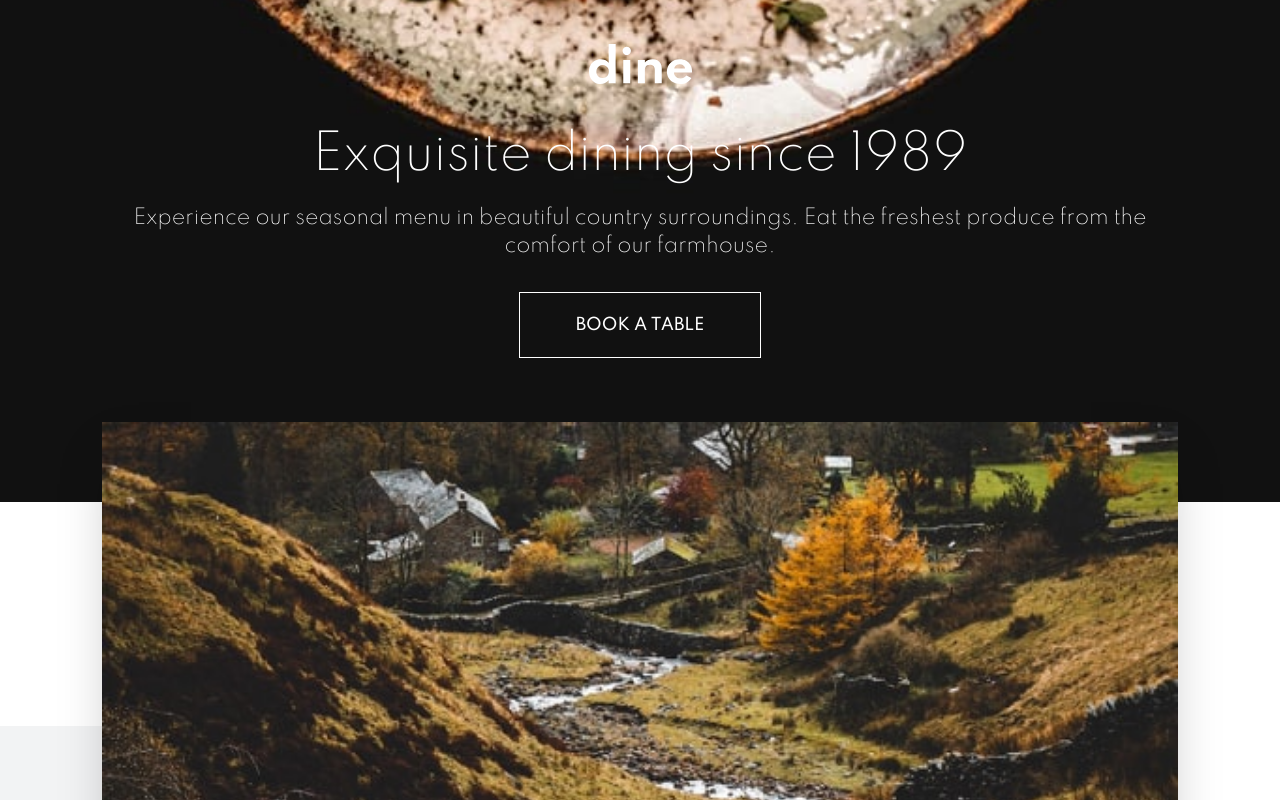
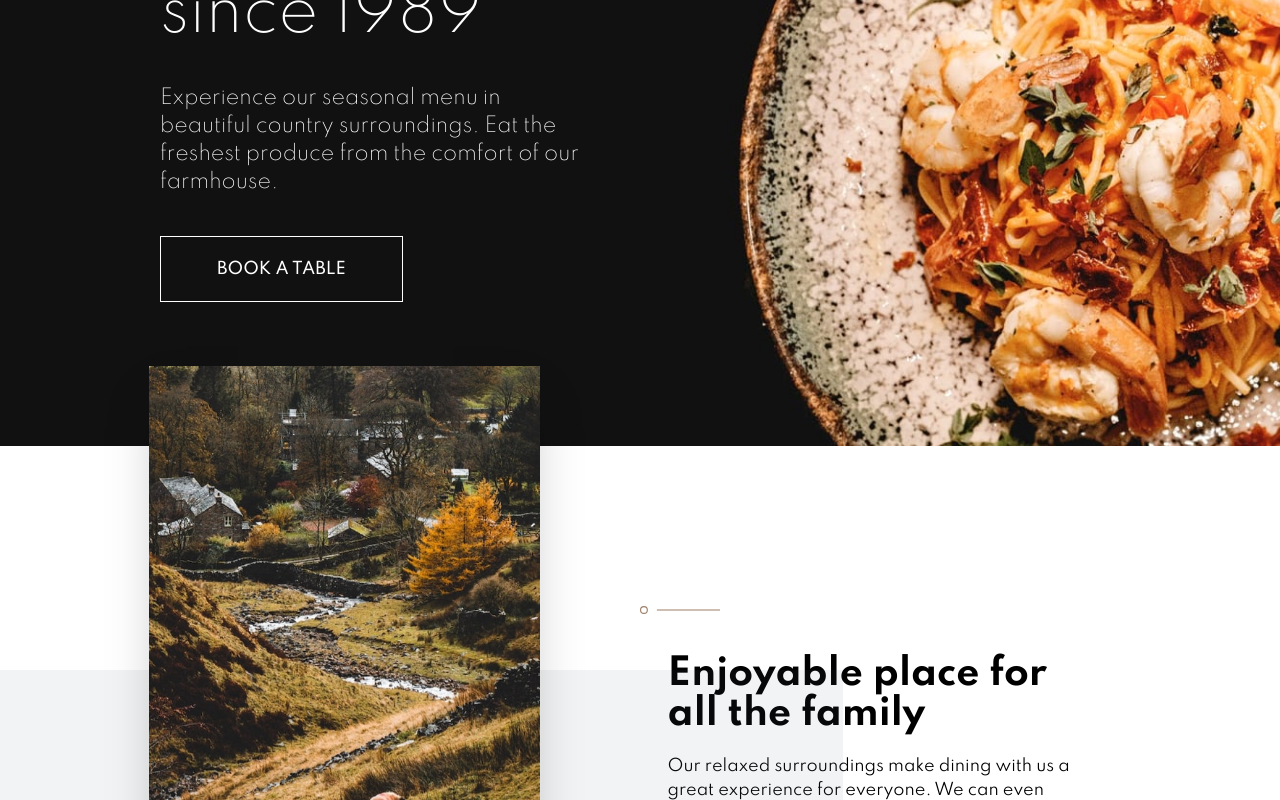
Before and after one commit to idriss101/Dine-Restaurant, a Next.js app: page / in a window 1280 px wide. Shown: the part 340-1140 px from the top of the page. Built offline with nearby package versions, Linux system fonts and the light colour scheme.

Commit message:
landing section responsive on desktops

```diff
--- a/components/About.js
+++ b/components/About.js
@@ -2,8 +2,10 @@ import React from "react";
 
 export default function About() {
   let isTablet;
+  let isDesktop;
   if (typeof window !== "undefined") {
     isTablet = window.matchMedia("(min-width:700px)").matches;
+    isDesktop = window.matchMedia("(min-width: 1024px)").matches;
   }
   const showpatternTablet = () => {
     if (isTablet === true) {
@@ -25,26 +27,33 @@ export default function About() {
       return null;
     }
   };
+  const getDeviceSize = () => {
+    if (isDesktop === true) {
+      return "desktop";
+    } else if (isTablet === true) {
+      return "tablet";
+    } else {
+      return "mobile";
+    }
+  };
   return (
     <div className="mx-auto w-11/12 flex flex-col items-center relative pb-10">
       {showpatternTablet()}
       <img
-        src={`/starter-code/images/homepage/enjoyable-place-${
-          isTablet ? "tablet" : "mobile"
-        }.jpg`}
+        src={`/starter-code/images/homepage/enjoyable-place-${getDeviceSize()}.jpg`}
         alt="enjoyable place image"
-        className="object-contain absolute -top-20 shadow-2xl block w-11/12"
+        className="object-contain absolute -top-20 shadow-2xl block w-11/12 lg:w-4/12 lg:left-24"
       />
       <img
         src="/starter-code/images/patterns/pattern-divide.svg"
         alt="divide pattern"
-        className="object-contain w-20 mt-96"
+        className="object-contain w-20 mt-96 lg:mt-40 lg:ml-20"
       />
-      <div className="text-center mt-10 w-11/12 mb-16 md:w-7/12">
-        <h2 className="text-4xl font-bold mb-5">
+      <div className="text-center mt-10 w-11/12 mb-16 md:w-7/12  lg: ml-96 lg:pl-20 lg:w-5/12">
+        <h2 className="text-4xl font-bold mb-5 lg:text-left">
           Enjoyable place for all the family
         </h2>
-        <p>
+        <p className="lg:text-left">
           Our relaxed surroundings make dining with us a great experience for
           everyone. We can even arrange a tour of the farm before your meal.
         </p>
--- a/components/Landing.js
+++ b/components/Landing.js
@@ -7,17 +7,17 @@ export default function Landing() {
   }
   return (
     <div>
-      <div className="w-screen bg-hero-mobile flex flex-col items-center no-repeat bg-cover pb-36 md:bg-hero-tablet">
-        <div className=" w-10/12 mt-64 text-center flex flex-col items-center md:mt-96">
+      <div className="w-screen bg-hero-mobile flex flex-col items-center no-repeat bg-cover pb-36 md:bg-hero-tablet lg:bg-hero-desktop lg:items-start lg:bg-right">
+        <div className=" w-10/12 mt-64 text-center flex flex-col items-center md:mt-96 lg:w-6/12 lg:items-start lg:mt-20 lg:ml-40 ">
           <img
             src="/starter-code/images/logo.svg"
             alt="company logo"
-            className="w-30 object-contain mb-12 "
+            className="w-30 object-contain mb-12 lg:mb-36 "
           />
-          <h1 className="text-white text-4xl font-extra-light mb-6 md:text-5xl w-4/6">
+          <h1 className="text-white text-4xl font-extra-light mb-6 md:text-5xl w-4/6 lg:text-left lg:text-6xl lg:w-5/6 lg:mb-10">
             Exquisite dining since 1989
           </h1>
-          <p className="text-white font-extra-light mb-8 md:text-xl">
+          <p className="text-white font-extra-light mb-8 md:text-xl lg:text-left lg:w-4/6 lg:mb-10">
             Experience our seasonal menu in beautiful country surroundings. Eat
             the freshest produce from the comfort of our farmhouse.
           </p>
--- a/tailwind.config.js
+++ b/tailwind.config.js
@@ -30,6 +30,8 @@ module.exports = {
           "url('/starter-code/images/homepage/hero-bg-tablet.jpg')",
         "ready-tablet":
           "url('/starter-code/images/homepage/ready-bg-tablet.jpg')",
+        "hero-desktop":
+          "url('/starter-code/images/homepage/hero-bg-desktop.jpg')",
       },
     },
   },
```
